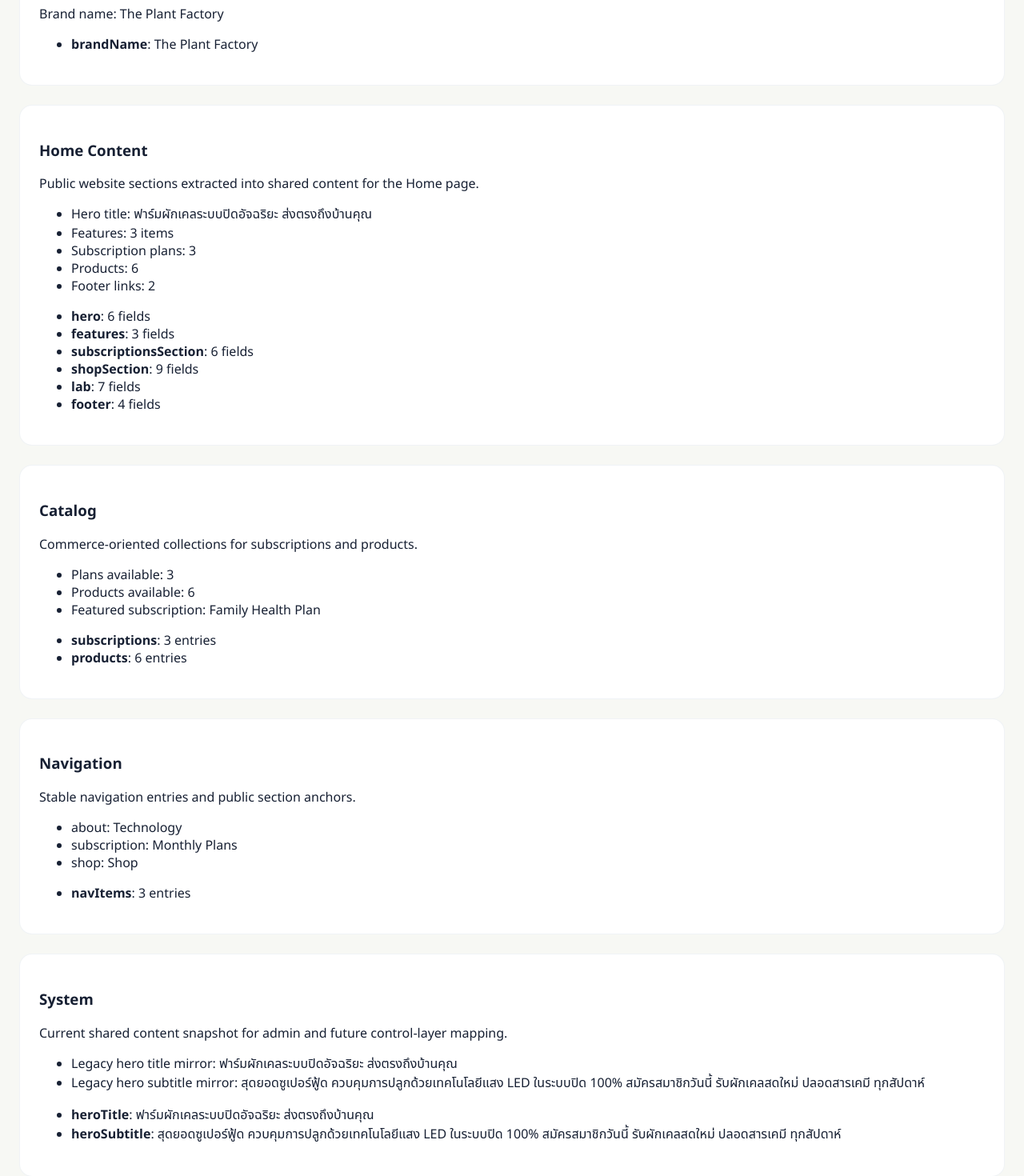
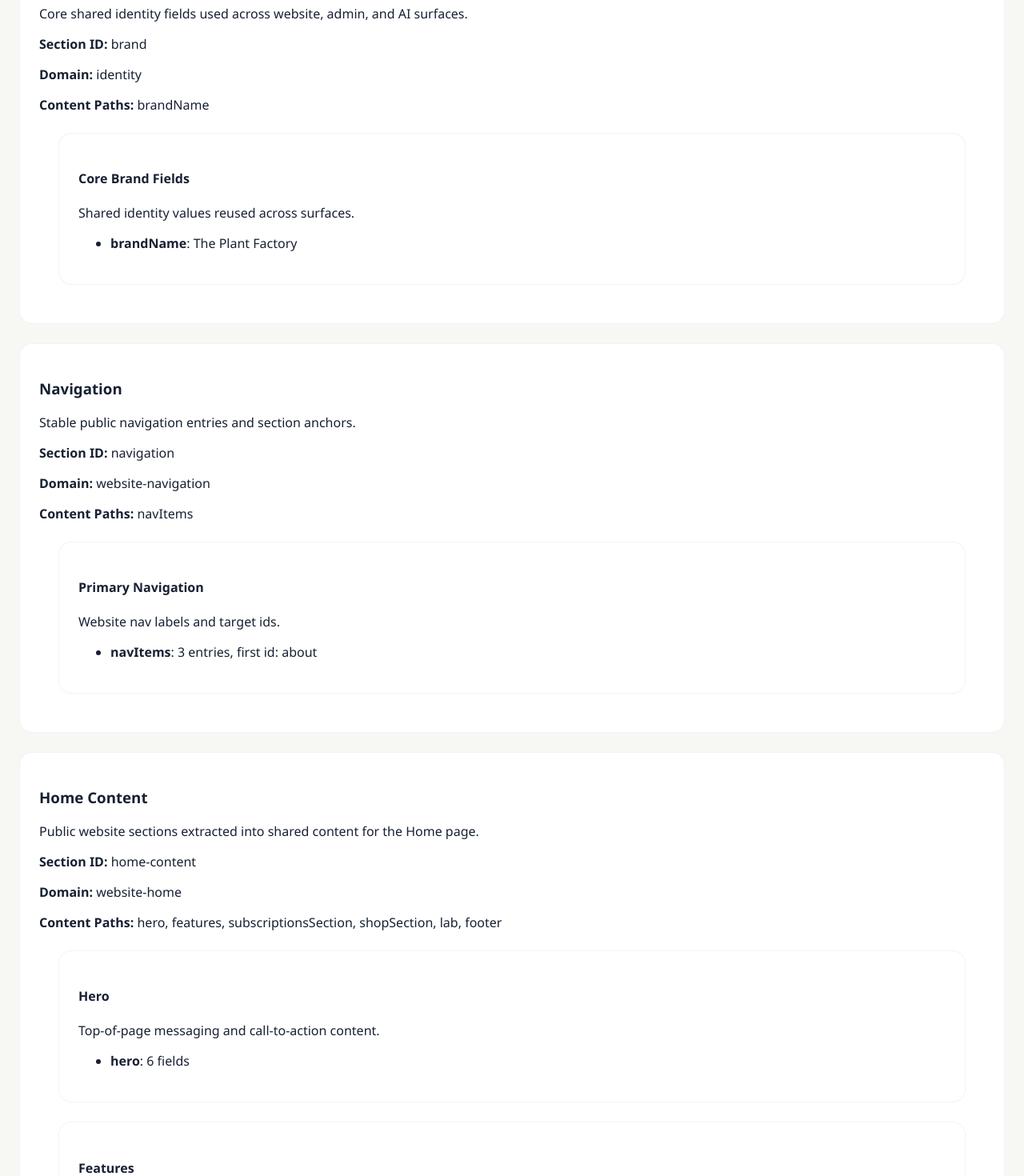
Before and after one commit to satapolceo/the-plant-factory-web, a React (Vite) app: page / in a window 1280 px wide. Shown: the part 5420-6890 px from the top of the page at 80% size. Built offline with nearby package versions, Linux system fonts and the light colour scheme.

Commit message:
Clarify admin content mappings

```diff
--- a/src/admin/AdminPanel.jsx
+++ b/src/admin/AdminPanel.jsx
@@ -2,40 +2,27 @@
 import adminSections from "./adminSections";
 import siteContent from "../data/siteContent";
 
-function getSectionSummary(sectionId, content) {
-  switch (sectionId) {
-    case "brand":
-      return `Brand name: ${content.brandName}`;
-    case "home-content":
-      return [
-        `Hero title: ${content.hero.title}`,
-        `Features: ${content.features.items.length} items`,
-        `Subscription plans: ${content.subscriptions.length}`,
-        `Products: ${content.products.length}`,
-        `Footer links: ${content.footer.links.length}`
-      ];
-    case "catalog":
-      return [
-        `Plans available: ${content.subscriptions.length}`,
-        `Products available: ${content.products.length}`,
-        `Featured subscription: ${
-          content.subscriptions.find((plan) => plan.featured)?.name ?? "None"
-        }`
-      ];
-    case "navigation":
-      return content.navItems.map((item) => `${item.id}: ${item.label}`);
-    case "system":
-      return [
-        `Legacy hero title mirror: ${content.heroTitle}`,
-        `Legacy hero subtitle mirror: ${content.heroSubtitle}`
-      ];
-    default:
-      return [];
-  }
+function getValueAtPath(source, path) {
+  return path.split(".").reduce((current, key) => current?.[key], source);
 }
 
 function renderValuePreview(value) {
   if (Array.isArray(value)) {
+    if (value.length === 0) {
+      return "0 entries";
+    }
+
+    const firstItem = value[0];
+
+    if (typeof firstItem === "string") {
+      return `${value.length} entries: ${value.join(", ")}`;
+    }
+
+    if (firstItem && typeof firstItem === "object") {
+      const itemId = firstItem.id ?? firstItem.label ?? firstItem.name ?? "item";
+      return `${value.length} entries, first id: ${itemId}`;
+    }
+
     return `${value.length} entries`;
   }
 
@@ -46,33 +33,11 @@
   return String(value);
 }
 
-function AdminSectionCard({ section, content }) {
-  const summary = getSectionSummary(section.id, content);
-
-  return (
-    <section aria-labelledby={`admin-section-${section.id}`}>
-      <h3 id={`admin-section-${section.id}`}>{section.label}</h3>
-      <p>{section.description}</p>
-
-      {Array.isArray(summary) ? (
-        <ul>
-          {summary.map((item) => (
-            <li key={item}>{item}</li>
-          ))}
-        </ul>
-      ) : (
-        <p>{summary}</p>
-      )}
-
-      <ul>
-        {section.dataKeys.map((key) => (
-          <li key={key}>
-            <strong>{key}</strong>: {renderValuePreview(content[key])}
-          </li>
-        ))}
-      </ul>
-    </section>
-  );
+function getGroupSummary(group, content) {
+  return group.contentPaths.map((path) => ({
+    path,
+    value: getValueAtPath(content, path)
+  }));
 }
 
 function AdminSectionNav({ sections }) {
@@ -89,20 +54,64 @@
   );
 }
 
+function AdminGroupCard({ sectionId, group, content }) {
+  const rows = getGroupSummary(group, content);
+
+  return (
+    <section aria-labelledby={`admin-group-${sectionId}-${group.id}`}>
+      <h4 id={`admin-group-${sectionId}-${group.id}`}>{group.label}</h4>
+      <p>{group.description}</p>
+      <ul>
+        {rows.map((row) => (
+          <li key={row.path}>
+            <strong>{row.path}</strong>: {renderValuePreview(row.value)}
+          </li>
+        ))}
+      </ul>
+    </section>
+  );
+}
+
+function AdminSectionCard({ section, content }) {
+  return (
+    <section aria-labelledby={`admin-section-${section.id}`}>
+      <h3 id={`admin-section-${section.id}`}>{section.label}</h3>
+      <p>{section.description}</p>
+      <p>
+        <strong>Section ID:</strong> {section.id}
+      </p>
+      <p>
+        <strong>Domain:</strong> {section.domain}
+      </p>
+      <p>
+        <strong>Content Paths:</strong> {section.contentPaths.join(", ")}
+      </p>
+
+      {section.groups.map((group) => (
+        <AdminGroupCard key={group.id} sectionId={section.id} group={group} content={content} />
+      ))}
+    </section>
+  );
+}
+
 export default function AdminPanel() {
   return (
     <div>
       <section>
         <h2>Admin Panel</h2>
         <p>
-          Structured view of shared content sections for future admin editing, API mapping, and
-          control-layer integration.
+          Structured control map of shared content sections for future admin editing, API mapping,
+          and control-layer integration.
         </p>
         <p>Brand: {siteContent.brandName}</p>
       </section>
 
       <section>
         <h3>Admin Section Map</h3>
+        <p>
+          Each section now exposes stable ids, domain references, and explicit shared content
+          paths.
+        </p>
         <AdminSectionNav sections={adminSections} />
       </section>
 
--- a/src/admin/adminSections.js
+++ b/src/admin/adminSections.js
@@ -3,31 +3,112 @@
     id: "brand",
     label: "Brand",
     description: "Core shared identity fields used across website, admin, and AI surfaces.",
-    dataKeys: ["brandName"]
+    domain: "identity",
+    contentPaths: ["brandName"],
+    groups: [
+      {
+        id: "brand-core",
+        label: "Core Brand Fields",
+        description: "Shared identity values reused across surfaces.",
+        contentPaths: ["brandName"]
+      }
+    ]
+  },
+  {
+    id: "navigation",
+    label: "Navigation",
+    description: "Stable public navigation entries and section anchors.",
+    domain: "website-navigation",
+    contentPaths: ["navItems"],
+    groups: [
+      {
+        id: "nav-items",
+        label: "Primary Navigation",
+        description: "Website nav labels and target ids.",
+        contentPaths: ["navItems"]
+      }
+    ]
   },
   {
     id: "home-content",
     label: "Home Content",
     description: "Public website sections extracted into shared content for the Home page.",
-    dataKeys: ["hero", "features", "subscriptionsSection", "shopSection", "lab", "footer"]
+    domain: "website-home",
+    contentPaths: ["hero", "features", "subscriptionsSection", "shopSection", "lab", "footer"],
+    groups: [
+      {
+        id: "hero",
+        label: "Hero",
+        description: "Top-of-page messaging and call-to-action content.",
+        contentPaths: ["hero"]
+      },
+      {
+        id: "features",
+        label: "Features",
+        description: "Technology/value proposition section content.",
+        contentPaths: ["features"]
+      },
+      {
+        id: "subscriptions-section",
+        label: "Subscription Section",
+        description: "Section-level copy and metadata for subscription plans.",
+        contentPaths: ["subscriptionsSection"]
+      },
+      {
+        id: "shop-section",
+        label: "Shop Section",
+        description: "Section-level catalog copy and stock-label metadata.",
+        contentPaths: ["shopSection"]
+      },
+      {
+        id: "lab",
+        label: "Lab",
+        description: "Plant factory explanation, image, and stat highlights.",
+        contentPaths: ["lab"]
+      },
+      {
+        id: "footer",
+        label: "Footer",
+        description: "Footer metadata, links, and admin entry label.",
+        contentPaths: ["footer"]
+      }
+    ]
   },
   {
     id: "catalog",
     label: "Catalog",
     description: "Commerce-oriented collections for subscriptions and products.",
-    dataKeys: ["subscriptions", "products"]
-  },
-  {
-    id: "navigation",
-    label: "Navigation",
-    description: "Stable navigation entries and public section anchors.",
-    dataKeys: ["navItems"]
+    domain: "commerce",
+    contentPaths: ["subscriptions", "products"],
+    groups: [
+      {
+        id: "subscription-plans",
+        label: "Subscription Plans",
+        description: "Plan-level commercial content with stable ids and benefit lists.",
+        contentPaths: ["subscriptions"]
+      },
+      {
+        id: "products",
+        label: "Products",
+        description: "Shop catalog items with pricing, stock, and imagery.",
+        contentPaths: ["products"]
+      }
+    ]
   },
   {
     id: "system",
     label: "System",
-    description: "Current shared content snapshot for admin and future control-layer mapping.",
-    dataKeys: ["heroTitle", "heroSubtitle"]
+    description: "Compatibility mirrors and machine-facing references for shared content.",
+    domain: "system",
+    contentPaths: ["heroTitle", "heroSubtitle"],
+    groups: [
+      {
+        id: "legacy-mirrors",
+        label: "Legacy Mirrors",
+        description: "Compatibility fields retained alongside structured content.",
+        contentPaths: ["heroTitle", "heroSubtitle"]
+      }
+    ]
   }
 ];
 
```
